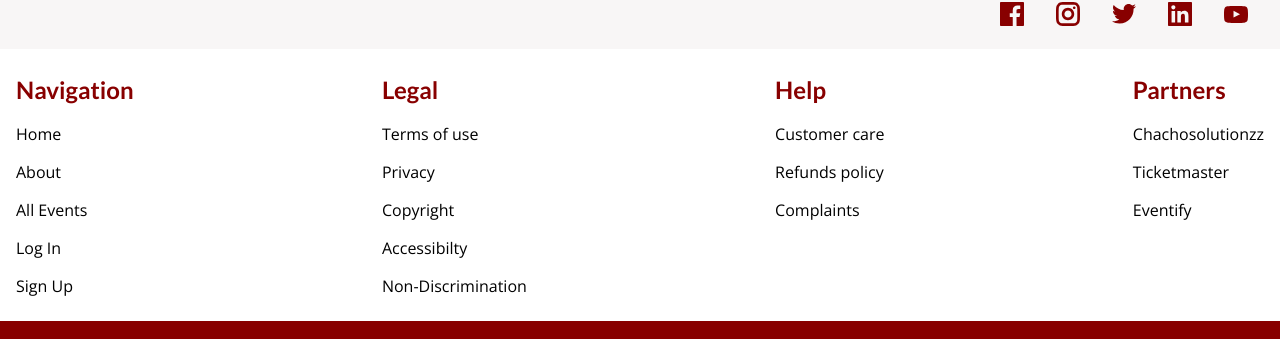
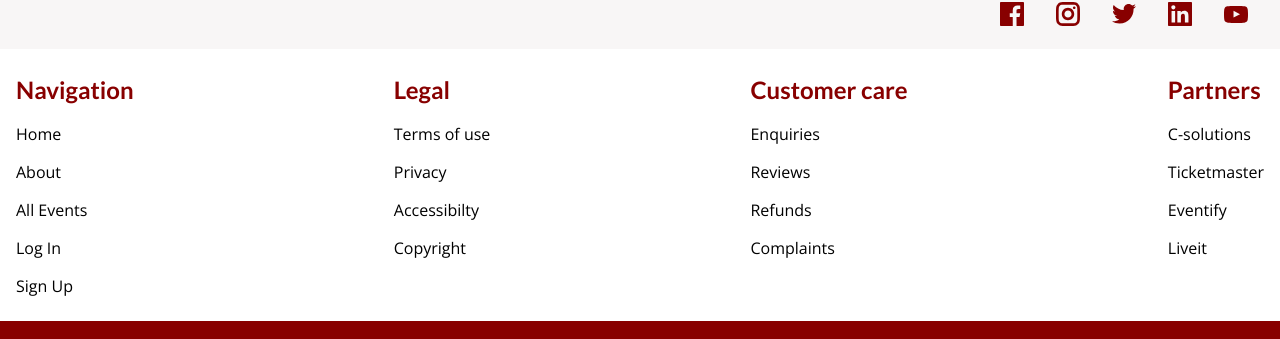
Before and after one commit to Chacho104/eventour-app, a Next.js app: page / in a window 1280 px wide. Shown: the part 1174-1513 px from the top of the page. Built offline with nearby package versions, Linux system fonts and the light colour scheme; no server answers; the database is empty.

Commit message:
Revise useful links

```diff
--- a/components/layout/footer/useful-links.js
+++ b/components/layout/footer/useful-links.js
@@ -33,24 +33,24 @@ function UsefulLinks() {
             <Link href="/">Privacy</Link>
           </li>
           <li>
-            <Link href="/">Copyright</Link>
-          </li>
-          <li>
             <Link href="/">Accessibilty</Link>
           </li>
           <li>
-            <Link href="/">Non-Discrimination</Link>
+            <Link href="/">Copyright</Link>
           </li>
         </ul>
       </div>
       <div className={classes["link-group"]}>
-        <h2>Help</h2>
+        <h2>Customer care</h2>
         <ul>
           <li>
-            <Link href="/">Customer care</Link>
+            <Link href="/">Enquiries</Link>
           </li>
           <li>
-            <Link href="/">Refunds policy</Link>
+            <Link href="/">Reviews</Link>
+          </li>
+          <li>
+            <Link href="/">Refunds</Link>
           </li>
           <li>
             <Link href="/">Complaints</Link>
@@ -61,13 +61,16 @@ function UsefulLinks() {
         <h2>Partners</h2>
         <ul>
           <li>
-            <Link href="/">Chachosolutionzz</Link>
+            <Link href="/">C-solutions</Link>
           </li>
           <li>
             <Link href="/">Ticketmaster</Link>
           </li>
           <li>
             <Link href="/">Eventify</Link>
+          </li>
+          <li>
+            <Link href="/">Liveit</Link>
           </li>
         </ul>
       </div>
```
